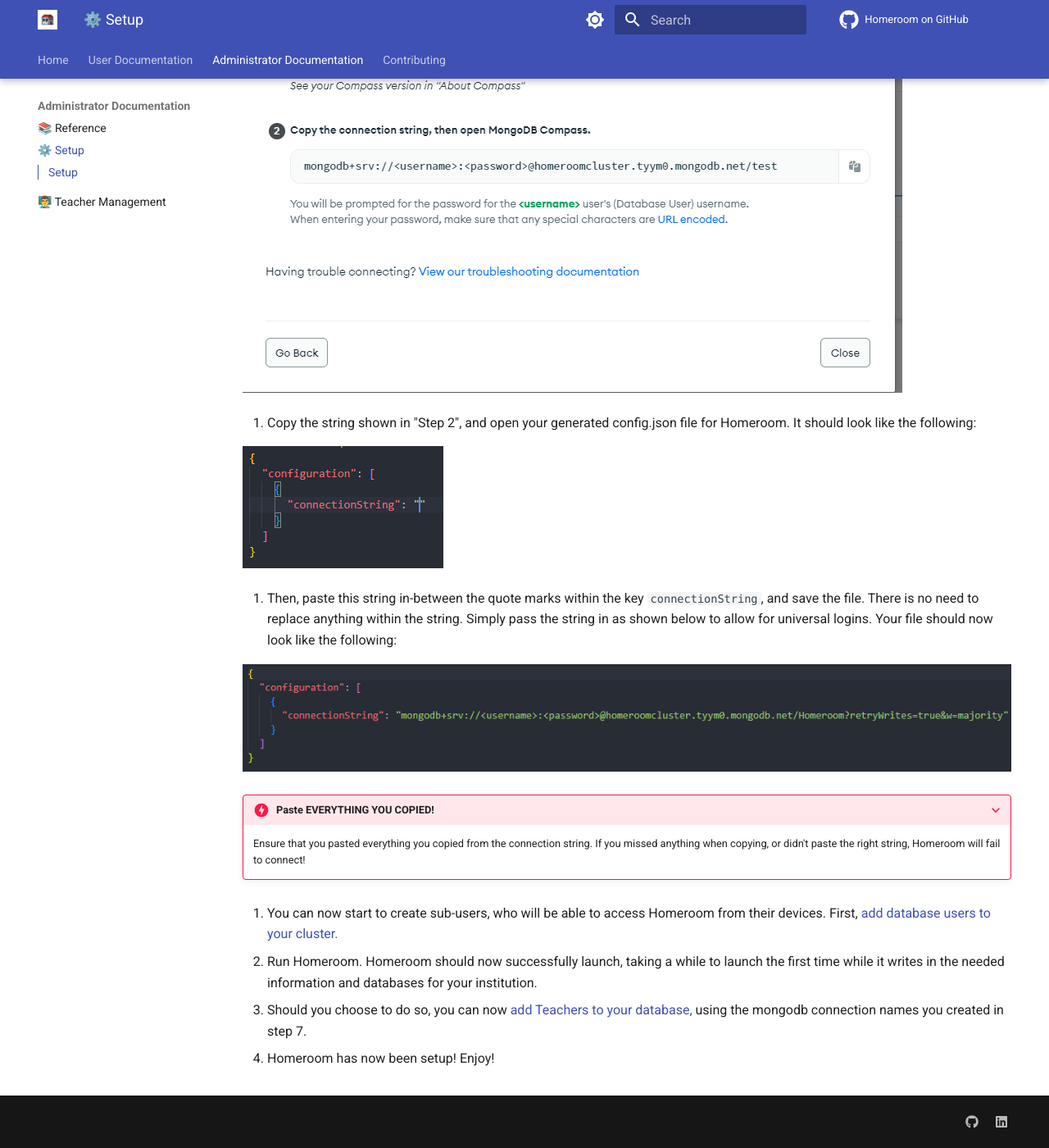
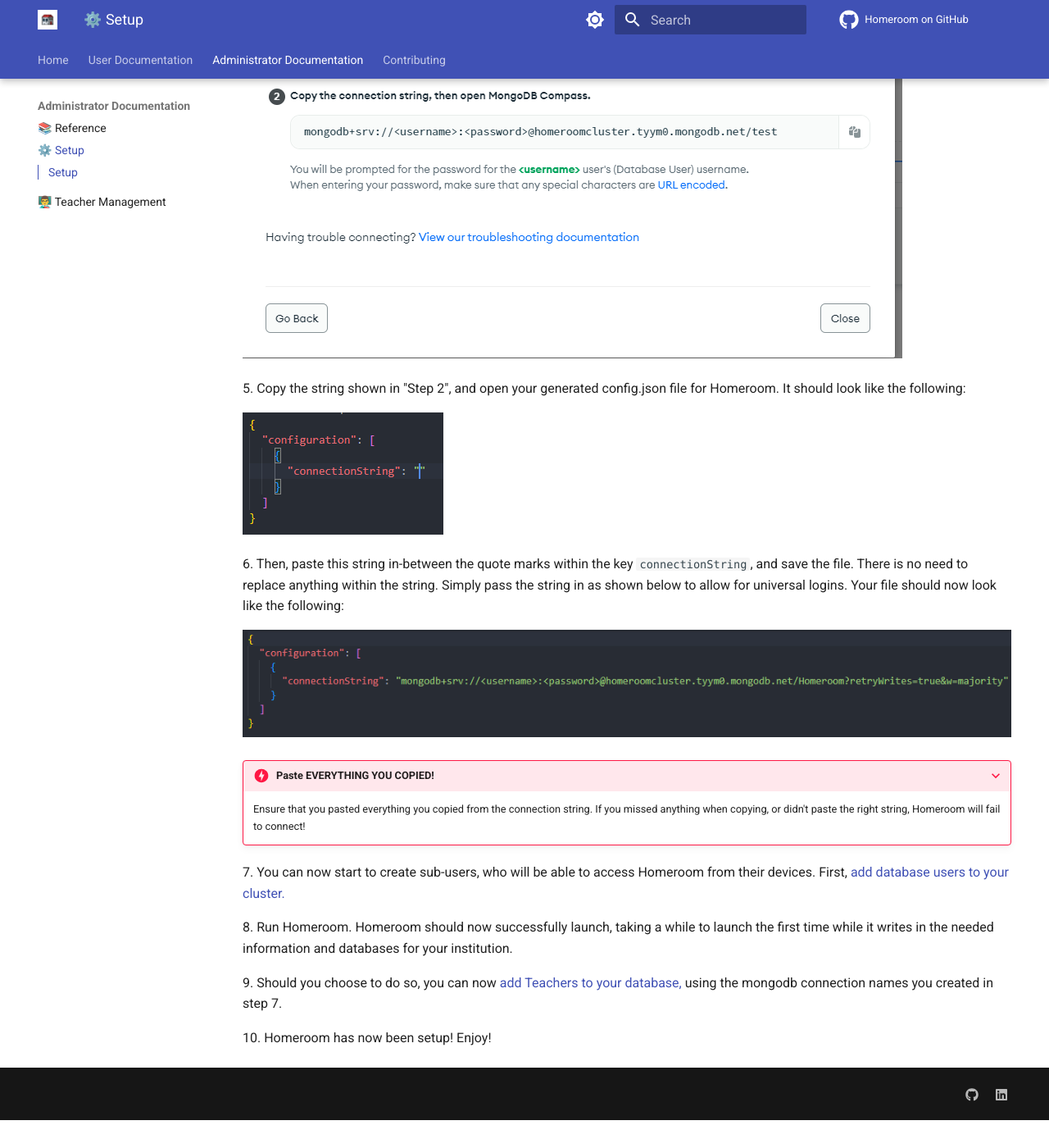
Before and after one commit to longbow122/homeroom-docs, an MkDocs documentation site: the page built from docs/adminDocumentation/configureHomeroom.md, in a window 1280 px wide and 1400 px high, scrolled down 1817 px. Shown: the whole window at 82% size. Built offline with MkDocs 1.6.1 and Material for MkDocs 9.7.7, drawn with Linux system fonts in a browser that asks for light colours; some web fonts are replaced; comment, search, counter and statistics services are not loaded; after the commit the page ends 3183 px from its top, so only the background shows below that; some of the changed text lies outside the part shown.

Commit message:
Amended an ordered list issue.
Found an issue where ordered lists would not render properly due to admonitions and images blocking the way.

Adding escape characters to each list elements attempts to fix this issue.

```diff
--- a/docs/adminDocumentation/configureHomeroom.md
+++ b/docs/adminDocumentation/configureHomeroom.md
@@ -14,9 +14,9 @@
 ## Setup
 Below are the steps a user will need to take to get Homeroom installed on a computer and running. It is likely that administrators will be able to rapidify this process by simultaenously running these steps on all relevant devices.
 
-1. First, [create a new MongoDB cluster.](https://www.mongodb.com/basics/clusters/mongodb-cluster-setup) This will be your database instance for Homeroom.
-2. [Download and run Homeroom.](https://github.com/longbow122/Homeroom/releases) You can download it from the [linked releases page.](https://github.com/longbow122/Homeroom/releases)
-3. Once you have done this, Homeroom will fail the first time, generating an empty configuration file for you to use. Then, move onto your MongoDB instance. Click the "Connect" button.
+1\. First, [create a new MongoDB cluster.](https://www.mongodb.com/basics/clusters/mongodb-cluster-setup) This will be your database instance for Homeroom.
+2\. [Download and run Homeroom.](https://github.com/longbow122/Homeroom/releases) You can download it from the [linked releases page.](https://github.com/longbow122/Homeroom/releases)
+3\. Once you have done this, Homeroom will fail the first time, generating an empty configuration file for you to use. Then, move onto your MongoDB instance. Click the "Connect" button.
 
 ![MongoDB Instance](../screenshots/mongoConnectPage.png)
 
@@ -24,15 +24,15 @@
 
     You should see the following menu when you do so. Continue to follow the steps from here.
 
-4. Click on "Connect using MongoDB Compass". This will show you your connection string, which you will pass into the `config.json` of Homeroom.
+4\. Click on "Connect using MongoDB Compass". This will show you your connection string, which you will pass into the `config.json` of Homeroom.
 
 ![Compass Select](../screenshots/mongoCompassSelect.png)
 
-5. Copy the string shown in "Step 2", and open your generated config.json file for Homeroom. It should look like the following:
+5\. Copy the string shown in "Step 2", and open your generated config.json file for Homeroom. It should look like the following:
 
 ![Empty Config](../screenshots/emptyConfig.png)
 
-6. Then, paste this string in-between the quote marks within the key `connectionString`, and save the file. There is no need to replace anything within the string. Simply pass the string in as shown below to allow for universal logins. Your file should now look like the following:
+6\. Then, paste this string in-between the quote marks within the key `connectionString`, and save the file. There is no need to replace anything within the string. Simply pass the string in as shown below to allow for universal logins. Your file should now look like the following:
 
 ![Full Config](../screenshots/fullConfig.png)
 
@@ -40,10 +40,10 @@
 
     Ensure that you pasted everything you copied from the connection string. If you missed anything when copying, or didn't paste the right string, Homeroom will fail to connect!
 
-7. You can now start to create sub-users, who will be able to access Homeroom from their devices. First, [add database users to your cluster.](https://www.mongodb.com/docs/atlas/tutorial/create-mongodb-user-for-cluster/)
+7\. You can now start to create sub-users, who will be able to access Homeroom from their devices. First, [add database users to your cluster.](https://www.mongodb.com/docs/atlas/tutorial/create-mongodb-user-for-cluster/)
 
-8. Run Homeroom. Homeroom should now successfully launch, taking a while to launch the first time while it writes in the needed information and databases for your institution.
+8\. Run Homeroom. Homeroom should now successfully launch, taking a while to launch the first time while it writes in the needed information and databases for your institution.
 
-9. Should you choose to do so, you can now [add Teachers to your database,](https://longbow122.github.io/homeroom-docs/adminDocumentation/teacherManagement/#add-teacher) using the mongodb connection names you created in step 7.
+9\. Should you choose to do so, you can now [add Teachers to your database,](https://longbow122.github.io/homeroom-docs/adminDocumentation/teacherManagement/#add-teacher) using the mongodb connection names you created in step 7.
 
-10. Homeroom has now been setup! Enjoy!
+10\. Homeroom has now been setup! Enjoy!
```
